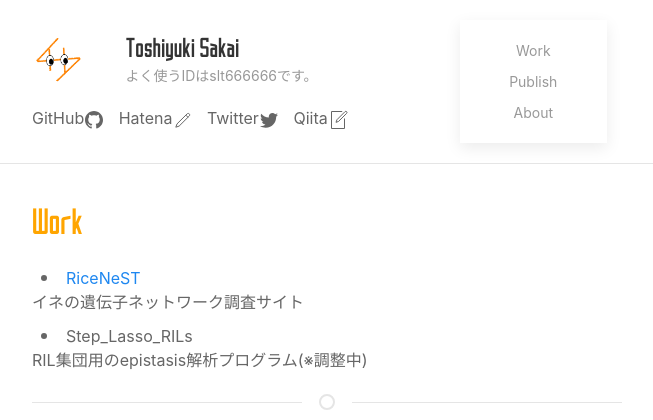
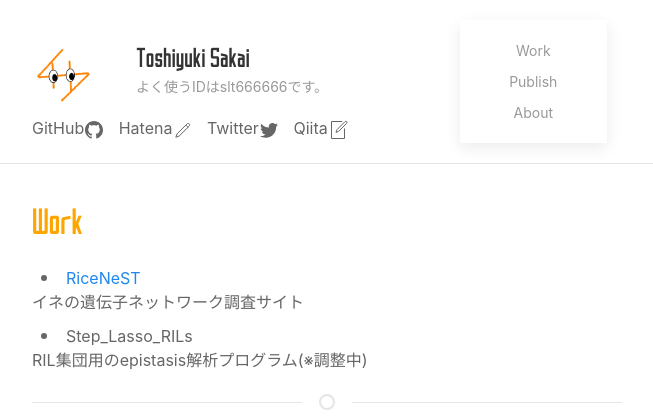
Before and after one commit to slt666666/mysite, a Django app: page / in a window 1280 px wide. Shown: the top 420 px of the page, without its empty margins (313-966 px from the left). Run offline with Django 3.2, Linux system fonts and the light colour scheme.

Commit message:
fix to-index.html

```diff
--- a/main/templates/main/index.html
+++ b/main/templates/main/index.html
@@ -16,17 +16,13 @@
   <div class="uk-card uk-card-default">
       <div id="top" class="uk-card-header">
           <div class="uk-grid-small uk-flex-middle uk-width-auto" uk-grid>
-              <div class="uk-width-3-4">
-                <div class="uk-grid">
-                    <div class="uk-width-1-5@s">
-                        <img src="{% static 'main/images/mychara.png'%}" width="64" height="64">
-                    </div>
-                    <div class="uk-width-4-5">
-                        <p class="uk-card-title uk-margin-remove-bottom">Toshiyuki Sakai</p>
-                        <h3 class="uk-text-meta uk-margin-remove-top">よく使うIDはslt666666です。</h3>
-                    </div>
+              <div class="uk-width-3-4@s">
+                <div>
+                    <img class="uk-align-left uk-margin-remove-bottom" src="{% static 'main/images/mychara.png'%}" width="64" height="64">
+                    <p class="uk-card-title uk-margin-remove-bottom">Toshiyuki Sakai</p>
+                    <h3 class="uk-text-meta uk-margin-remove-top">よく使うIDはslt666666です。</h3>
                 </div>
-                <div class="icon_links uk-margin-top">
+                <div class="icon_links">
                     <a href="https://github.com/slt666666" class="uk-icon uk-margin-small-right" uk-icon="icon: github">GitHub</a>
                     <a href="http://slt666666.hatenablog.com/" class="uk-icon uk-margin-small-right" uk-icon="icon: pencil">Hatena</a>
                     <a href="https://twitter.com/slt666666" class="uk-icon uk-margin-small-right" uk-icon="icon: twitter">Twitter</a>
```
